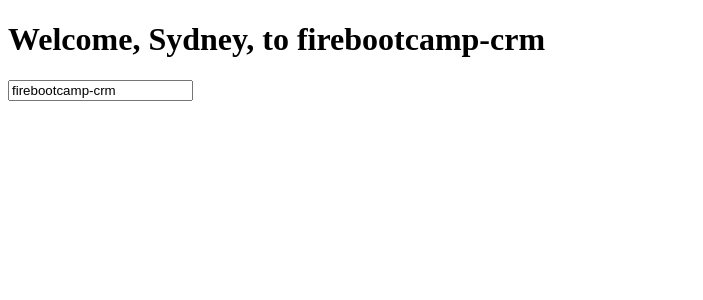
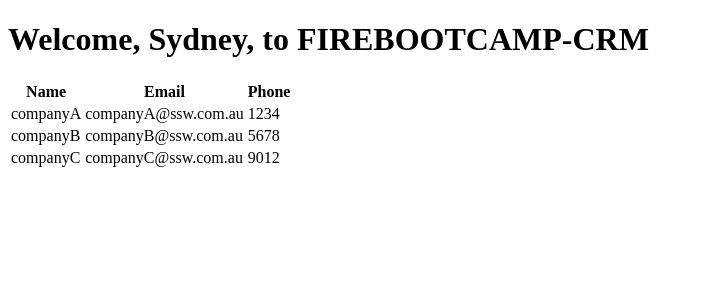
Before and after one commit to SSWConsulting/fbc-sydney-nov-2019, an Angular app: page / in a window 1280 px wide. Shown: the top 300 px of the page, without its empty margins (0-703 px from the left). Built offline with nearby package versions, Linux system fonts and the light colour scheme.

Commit message:
added Company interface

```diff
--- a/src/app/app.component.html
+++ b/src/app/app.component.html
@@ -1,5 +1,4 @@
+<h1>Welcome, Sydney, to {{title | uppercase}}</h1>
 
-
-<h1>Welcome, Sydney, to {{title}}</h1>
-
-<input type="text" [(ngModel)]="title" />
+<fbc-company-list>
+</fbc-company-list>
--- a/src/app/app.module.ts
+++ b/src/app/app.module.ts
@@ -4,11 +4,13 @@
 import { AppRoutingModule } from './app-routing.module';
 import { AppComponent } from './app.component';
 import { FormsModule } from '@angular/forms';
+import { CompanyListComponent } from './company/company-list/company-list.component';
 
 
 @NgModule({
   declarations: [
-    AppComponent
+    AppComponent,
+    CompanyListComponent
   ],
   imports: [
     BrowserModule,
--- /dev/null
+++ b/src/app/company/company-list/company-list.component.html
@@ -0,0 +1,16 @@
+<table>
+  <thead>
+    <tr>
+      <th>Name</th>
+      <th>Email</th>
+      <th>Phone</th>
+    </tr>
+  </thead>
+  <tbody>
+    <tr *ngFor="let company of companies">
+      <td>{{company.name}}</td>
+      <td>{{company.email}}</td>
+      <td>{{company.phone}}</td>
+    </tr>
+  </tbody>
+</table>
--- /dev/null
+++ b/src/app/company/company-list/company-list.component.ts
@@ -0,0 +1,23 @@
+import { Component, OnInit } from '@angular/core';
+import { Company } from '../company';
+
+@Component({
+  selector: 'fbc-company-list',
+  templateUrl: './company-list.component.html',
+  styleUrls: ['./company-list.component.scss']
+})
+export class CompanyListComponent implements OnInit {
+
+  companies: Company[];
+
+  constructor() { }
+
+  ngOnInit() {
+    this.companies = [
+      {name: 'companyA', email: 'companyA@ssw.com.au', phone: 1234},
+      {name: 'companyB', email: 'companyB@ssw.com.au', phone: 5678},
+      {name: 'companyC', email: 'companyC@ssw.com.au', phone: 9012},
+    ];
+  }
+
+}
--- /dev/null
+++ b/src/app/company/company.ts
@@ -0,0 +1,5 @@
+export interface Company {
+  name: string;
+  email: string;
+  phone: number;
+}
```
Also changed, not shown: src/app/company/company-list/company-list.component.scss (added), 1 other file (tests, documents, lock files or other folders).
